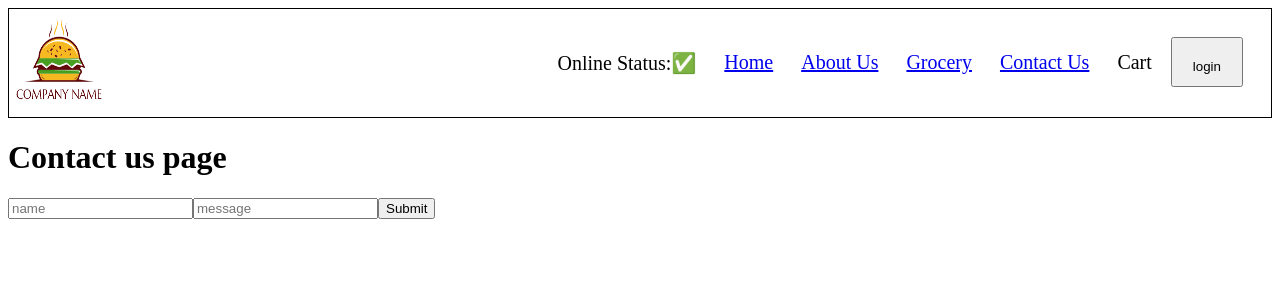
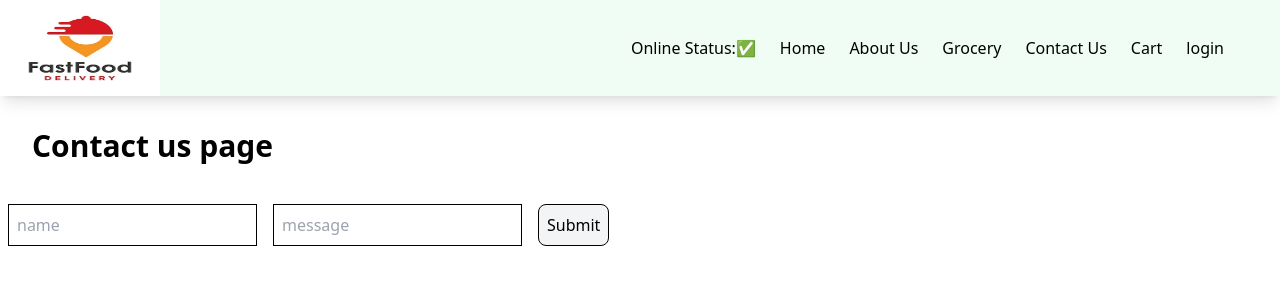
Before and after one commit to kaustubhsawant76/Restaurant-project-react, a React (Vite) app: page /contact in a window 1280 px wide. Shown: the top 300 px of the page. Built offline with nearby package versions, Linux system fonts and the light colour scheme.

Commit message:
tailwind

```diff
--- a/package.json
+++ b/package.json
@@ -37,7 +37,9 @@
     "jest": "^29.7.0",
     "jest-environment-jsdom": "^29.7.0",
     "parcel": "^2.12.0",
-    "process": "^0.11.10"
+    "postcss": "^8.4.45",
+    "process": "^0.11.10",
+    "tailwindcss": "^3.4.10"
   },
   "browserslist": [
     "last 6 versions"
--- a/src/components/Body.js
+++ b/src/components/Body.js
@@ -45,14 +45,14 @@ const Body = () => {
  //below we have used single ternary operator for return
   return resData.length===0? <Shimmer/>: (
     <div className="body">
-      <div className="filter">
-      <div className="search">
-        <input type="text" className="search-btn" value={searchText}
+      <div className="flex">
+      <div className="search m-4 p-4">
+        <input type="text" className=" border border-solid border-black" value={searchText}
           onChange={(e)=>{
             setSearchText(e.target.value);
           }}
         />
-        <button className="searchbtn"
+        <button className="p-2 bg-green-100 m-2 rounded-lg"
         onClick={()=>{
           let filteredRestaurant=resData.filter(
             (rest)=>rest.info.name.toLowerCase().includes(searchText.toLowerCase())
@@ -65,7 +65,7 @@ const Body = () => {
       </div>
 
         <button
-          className="filter-btn"
+          className="p-2 bg-gray-100 m-2 h-10 mt-10 rounded-lg"
           onClick={() => {
             let filteredList= resData.filter(
                (rest) =>rest.info.avgRating > 4.4
@@ -78,7 +78,7 @@ const Body = () => {
           Top rated Restaurants
         </button>
       </div>
-      <div className="restaurant-container">
+      <div className="flex flex-wrap">
         {filteredRes.map((restaurant) => (
           <Link
           key={restaurant.info.id}
--- a/src/components/Header.js
+++ b/src/components/Header.js
@@ -1,4 +1,4 @@
-import myImage from "../download (19).png";
+import myImage from "../../foodapplogo.png";
 import { useState } from "react";
 import { Link } from "react-router-dom";
 import useOnlineStatus from "../../utils/Hooks/useOnlineStatus";
@@ -9,26 +9,26 @@ const Header = () => {
   const onlineStatus=useOnlineStatus();
 
   return (
-    <div className="header">
+    <div className="flex justify-between bg-pink-100 shadow-lg mb-2 h-24 sm:bg-yellow-50 lg:bg-green-50">
       <div className="logo-container">
-        <img className="logo" src={myImage} height="100px" width="100px" />
+        <img className="w-40 h-24" src={myImage}  />
 
       </div>
-      <div className="nav-items">
-        <ul>
+      <div className="flex items-center">
+        <ul className="flex p-7 m-7 space-x-6 " >
          <li>Online Status:{onlineStatus ? "✅":"🔴"}</li>
           <li><Link to="/">Home</Link></li>
           <li><Link to="/about">About Us</Link></li>
           <li><Link to="/grocery">Grocery</Link></li>
           <li><Link to="/contact">Contact Us</Link></li>
           <li>Cart</li>
-          <button className="button"
+         <li> <button className="button"
            onClick={()=>{
             values==="login"?
             setValue1("logout"):
             setValue1("login")
           }}
-          >{values}</button>
+          >{values}</button> </li>
         </ul>
       </div>
     </div>
--- a/src/components/RestaurantCard.js
+++ b/src/components/RestaurantCard.js
@@ -7,13 +7,15 @@ const RestaurantCard = (props) => {
   const { name, cuisines, avgRating, cloudinaryImageId } = resData?.info;
   const { deliveryTime } = resData?.info.sla;
   return (
-    <div className="res-card" style={{ backgroundColor: "#f0f0f0" }}>
-     <LazyLoadImage className="image" src={CDN_URL + cloudinaryImageId}
+    <div className="m-4 p-4 w-[250px] h-[510px] rounded-lg text-wrap bg-gray-200 hover:bg-gray-300 hover:border border-black  "
+    //  style={{ backgroundColor: "#f0f0f0" }}
+     >
+     <LazyLoadImage className=" rounded-lg" src={CDN_URL + cloudinaryImageId}
 
       />
       {/* <img className="image" src={CDN_URL + cloudinaryImageId} loading="Lazy" /> */}
-      <h3>{name}</h3>
-      <h4>{cuisines.join(",")}</h4>
+      <h3 className="font-bold py-2 text-lg">{name}</h3>
+      <h4 className="text-wrap">{cuisines.join(" , ")}</h4>
       <h5>{avgRating} stars</h5>
       <h5>{deliveryTime} minutes</h5>
     </div>
--- a/style.css
+++ b/style.css
@@ -1,4 +1,10 @@
+@tailwind base;
+@tailwind components;
+@tailwind utilities;
 
+
+
+/*
 .header{
     display: flex;
     justify-content: space-between;
@@ -46,11 +52,11 @@ margin-top: 8px;
 height: 24px;
 
 
-    }
+    } */
 
     .democard{
         background-color: #f0f0f0;
-        width: 400px;
+        width: 200px;
         padding: 5px;
         margin: 20px;
         height: 400px;
@@ -64,7 +70,7 @@ height: 24px;
         padding-top: 30px;
     }
 
-    .button{
+    /* .button{
        padding: 20px;
         margin-left: 5px;
         height: 50px;
@@ -88,4 +94,14 @@ height: 24px;
     .user-card{
         padding: 10px;
         border: 1px solid black;
-    }
+    } */
+
+    /* Different ways of writing css in react project */
+    /* 1)Normal CSS
+    2)SASS or SCSS
+    3)Styled components
+    4)Material UI
+    5)Chakra UI
+    6)Tailwind (used in this project)
+    7)Bootstrap
+    8)ANT design */
--- /dev/null
+++ b/tailwind.config.js
@@ -0,0 +1,8 @@
+/** @type {import('tailwindcss').Config} */
+module.exports = {
+  content: ["./src/**/*.{html,js,ts,jsx,tsx}"],
+  theme: {
+    extend: {},
+  },
+  plugins: [],
+}
```
Also changed, not shown: .postcssrc (added), foodapplogo.png (added), 1 other file (tests, documents, lock files or other folders).
